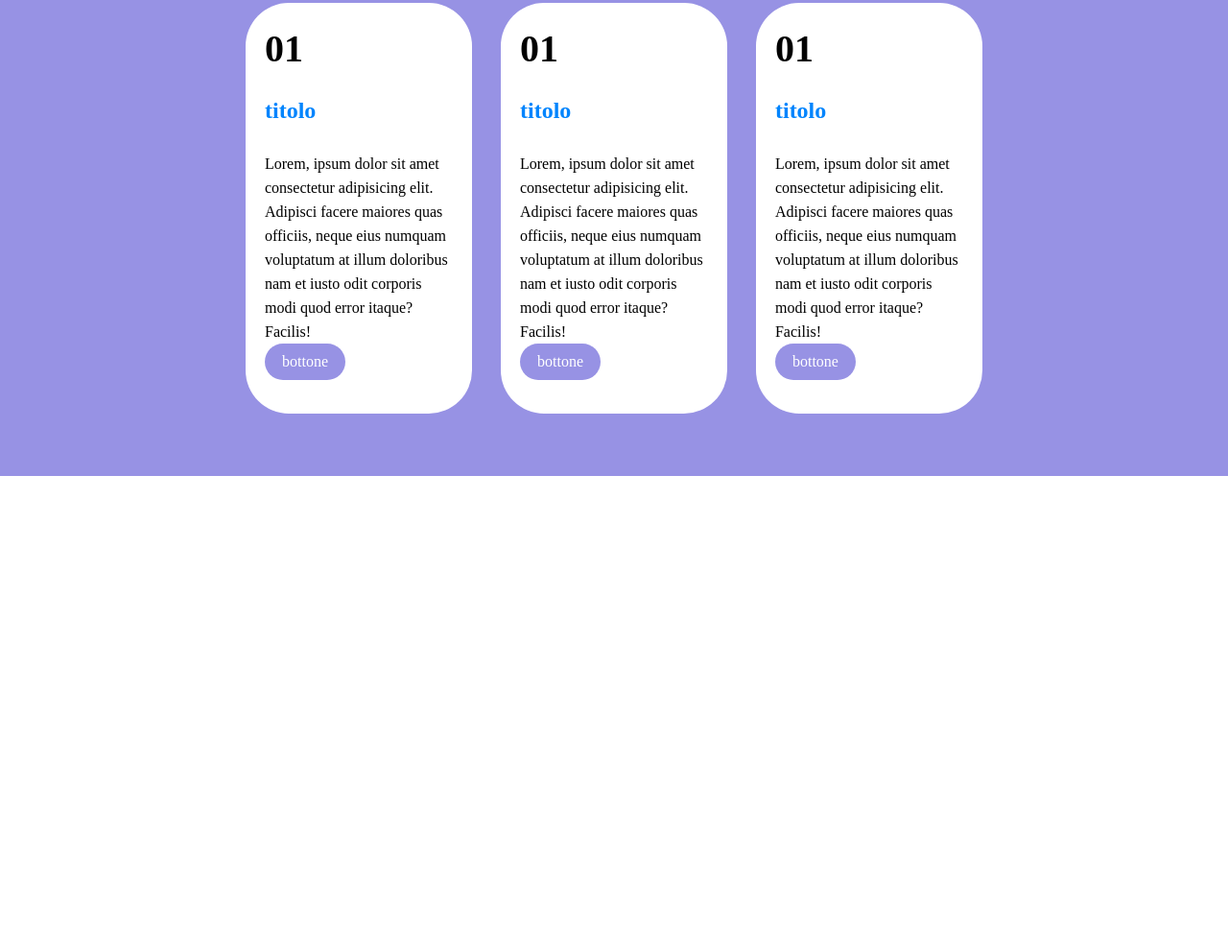
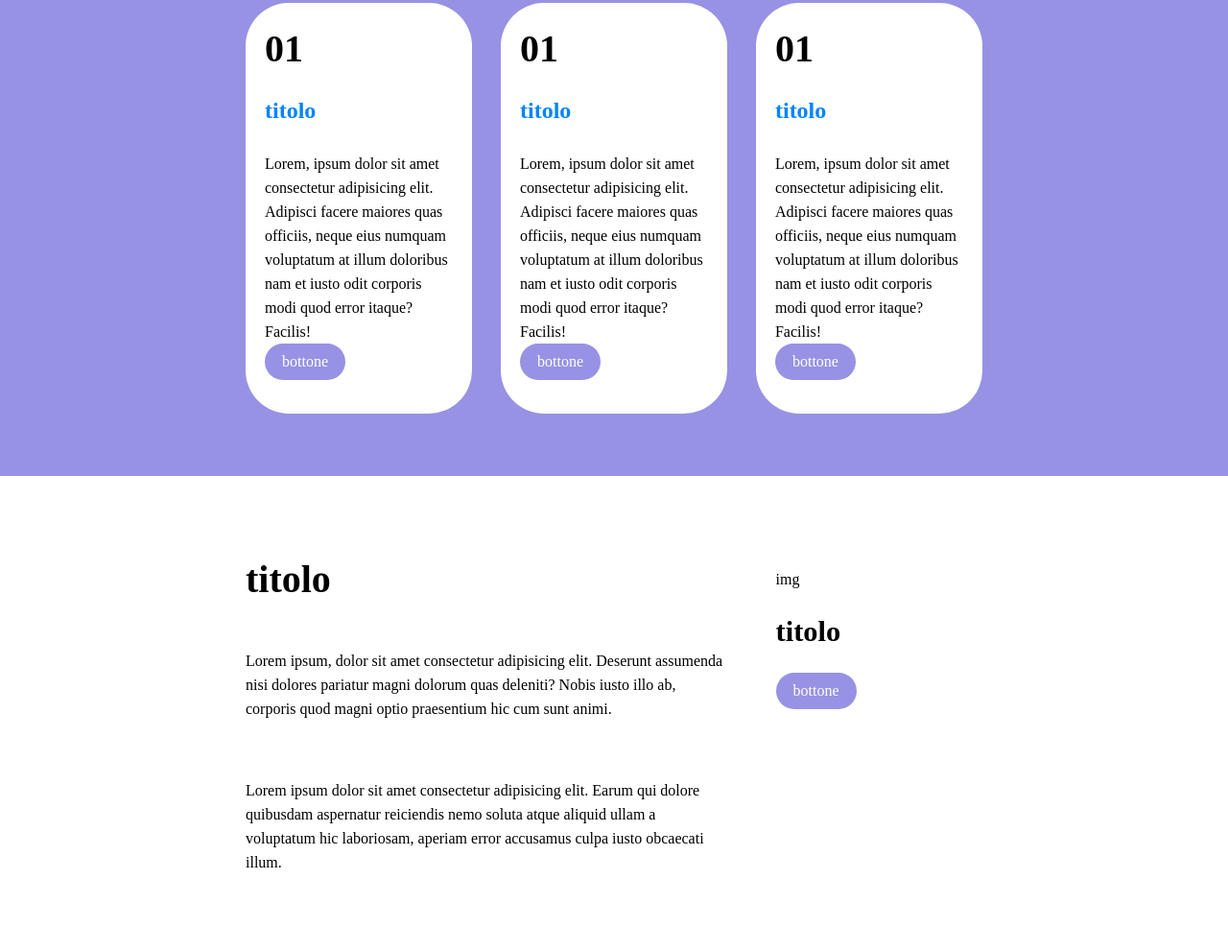
Before and after one commit to matteomedori/htmlcss-responsive-layout, a plain HTML site: page index.html in a window 1280 px wide. Shown: the part 3575-4566 px from the top of the page at 96% size. Before the commit the page ends 4071 px from the top, so only its background shows below. Drawn offline with Linux system fonts and the light colour scheme.

Commit message:
feat: fifth section structure

```diff
--- a/css/style.css
+++ b/css/style.css
@@ -214,6 +214,20 @@ MAIN
   gap: 30px;
 }
 
+/*fifth section*/
+.fifth-section {
+  padding: 95px 0 80px 0;
+}
+
+.fifth-section p {
+  margin-top: 60px;
+}
+
+.fifth-section h4 {
+  margin-top: 30px;
+  margin-bottom: 30px;
+}
+
 /*
 ---------------
 FOOTER
@@ -256,6 +270,18 @@ RESPONSIVE
   .fourth-sect .box-container .box {
     width: calc((100% - 30px) / 2);
   }
+
+  .fifth-section .container {
+    display: flex;
+    gap: 50px;
+  }
+
+  .fifth-section .container > div:first-child {
+    width: 60%;
+  }
+  .fifth-section .container > div:last-child {
+    width: 40%;
+  }
 }
 
 /*da 992px in poi*/
@@ -291,4 +317,16 @@ RESPONSIVE
   .fourth-sect .box-container .box {
     width: calc((100% - 60px) / 3);
   }
+
+  .fifth-section .container {
+    display: flex;
+    gap: 50px;
+  }
+
+  .fifth-section .container > div:first-child {
+    width: 70%;
+  }
+  .fifth-section .container > div:last-child {
+    width: 30%;
+  }
 }
--- a/index.html
+++ b/index.html
@@ -260,6 +260,33 @@
         </div>
       </section>
       <!-- /fourth section -->
+
+      <!-- fifth section -->
+      <section class="fifth-section">
+        <div class="container">
+          <div>
+            <h2>titolo</h2>
+            <p>
+              Lorem ipsum, dolor sit amet consectetur adipisicing elit. Deserunt
+              assumenda nisi dolores pariatur magni dolorum quas deleniti? Nobis
+              iusto illo ab, corporis quod magni optio praesentium hic cum sunt
+              animi.
+            </p>
+            <p>
+              Lorem ipsum dolor sit amet consectetur adipisicing elit. Earum qui
+              dolore quibusdam aspernatur reiciendis nemo soluta atque aliquid
+              ullam a voluptatum hic laboriosam, aperiam error accusamus culpa
+              iusto obcaecati illum.
+            </p>
+          </div>
+          <div>
+            <div>img</div>
+            <h4>titolo</h4>
+            <button class="violet-btn">bottone</button>
+          </div>
+        </div>
+      </section>
+      <!-- /fifth section -->
     </main>
     <!-- /main -->
   </body>
```
